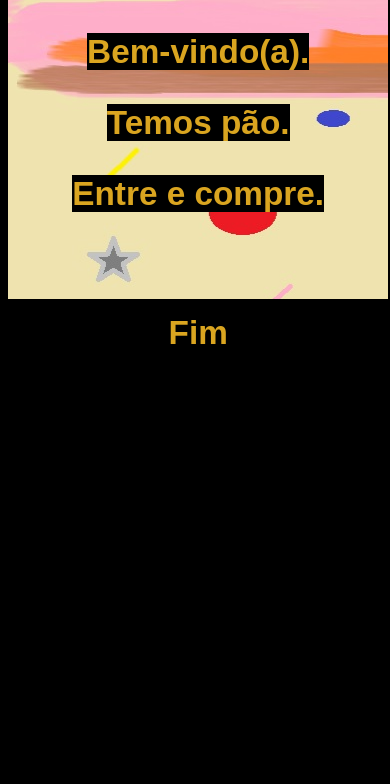
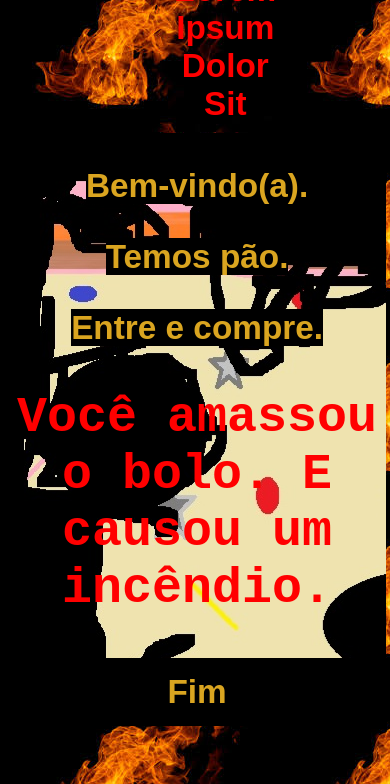
Before and after one commit to fcostaf/personality, a PHP site: page /responsividade/confeitaria.html in a window 390 px wide. Shown: the part 616-1400 px from the top of the page. Before the commit the page ends 960 px from the top, so only its background shows below. Run offline with PHP 8.4, Linux system fonts and the light colour scheme; some web fonts are replaced.

Commit message:
responsividade exemplos2

```diff
--- a/responsividade/confeitaria.css
+++ b/responsividade/confeitaria.css
@@ -7,8 +7,8 @@
 }
 
 html {
-    /* font-family: 'Ballet', sans-serif; */
-    font-family: 'Flipped', sans-serif;
+    font-family: 'Ballet', sans-serif;
+    /* font-family: 'Flipped', sans-serif; */
     font-size: 25pt;
     font-weight: bold;
 }
@@ -100,3 +100,67 @@ ul {
         'branco1 main main main main main branco4'
         'footer footer footer footer footer footer footer ';
 }
+
+.celular {
+    display: none;
+    font-family: 'Courier New', Courier, monospace;
+    color: red;
+}
+
+.tablet {
+    display: none;
+    font-family: 'Courier New', Courier, monospace;
+    color: green;
+}
+
+
+@media only screen and (max-width: 768px) {
+    /* For mobile phones: */
+
+    .main-grid {
+        grid-area: main;
+        min-height: 300px;
+        background-image: url(bolo1.jpg);
+        text-align: center;
+    }
+
+    .grid-container {
+        display: grid;
+        grid-template-areas:
+            'header header header header'
+            'menu1 menu1 menu2 menu2'
+            'branco1 menu3 menu3 branco4'
+            'main main main main'
+            'footer footer footer footer';
+    }
+
+    .celular {
+        display: block;
+    }
+
+    .menu-image {
+        background-image: none;
+    }
+
+    body {
+        background-image: url(fogo.jpg);
+    }
+}
+
+@media only screen and (min-width: 769px) and (max-width: 1200px) {
+
+    .grid-container {
+        display: grid;
+        grid-template-areas:
+            'header header header header header'
+            'branco1 menu1 menu1 menu2 menu2 branco4'
+            'branco1 menu3 menu3 branco4'
+            'branco1 main main main branco4'
+            'footer footer footer footer footer';
+    }
+
+    .tablet {
+        display: block;
+    }
+
+}
--- a/responsividade/confeitaria.html
+++ b/responsividade/confeitaria.html
@@ -16,7 +16,11 @@
         <div class="branco-grid3"></div>
         <div class="menu3-grid menu-image"><ul><li>Lorem</li><li>Ipsum</li><li>Dolor</li><li>Sit</li></ul></div>
         <div class="branco-grid4"></div>
-        <div class="main-grid"><p><span>Bem-vindo(a).<p><span>Temos pão.</span></p><p><span>Entre e compre.</span></p></div>
+        <div class="main-grid">
+            <p><span>Bem-vindo(a).<p><span>Temos pão.</span></p><p><span>Entre e compre.</span></p>
+            <div class="celular"><h2>Você amassou o bolo. E causou um incêndio.</h2></div>
+            <div class="tablet"><h2>Cuidado para não amassar o bolo.</h2></div>
+        </div>
 
         <div class="footer-grid header-footer">Fim</div>
     </div>
```
Also changed, not shown: responsividade/bolo1.jpg (added), responsividade/fogo.jpg (added), responsividade/vela.jpg (added).
